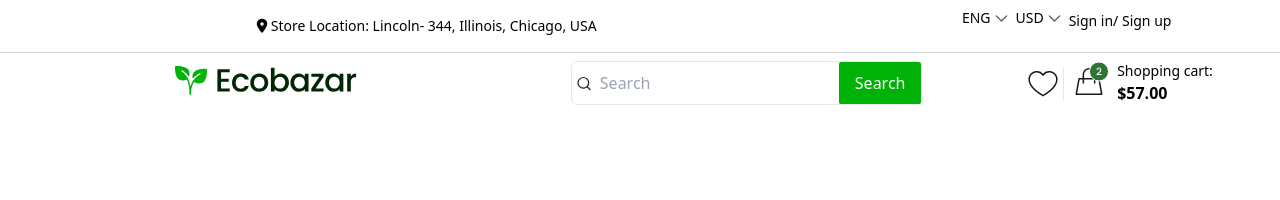
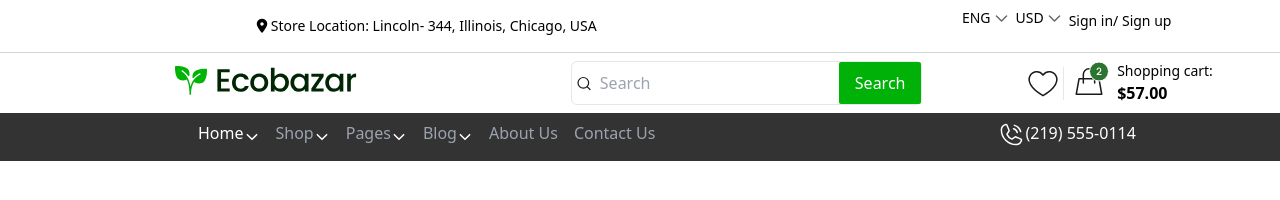
Before and after one commit to jennilore/Ecobazar_TTA, a plain HTML site: page index.html in a window 1280 px wide. Drawn offline with nearby package versions, Linux system fonts and the light colour scheme.

Commit message:
done with thelast part of the nav bar

```diff
--- a/index.html
+++ b/index.html
@@ -83,6 +83,64 @@
                 </div>
             </div>
         </div>
+        <div class="flex lg:flex-row flex-col bg-black-main text-gray-400">
+            <div class="lg:w-8/12 w-full py-2">
+                <ul class="flex justify-center gap-4 font-thin lg:flex-row ">
+                    <li>
+                        <a href="#" class="flex text-white">
+                            <span>Home</span>
+                            <svg class="my-2" width="16" height="16" viewBox="0 0 16 16" fill="none" xmlns="http://www.w3.org/2000/svg">
+                                <path d="M3.33335 5.66675L8.00002 10.3334L12.6667 5.66675" stroke="white" stroke-width="1.5" stroke-linecap="round" stroke-linejoin="round"/>
+                            </svg>
+                        </a>
+                    </li>
+                    <li>
+                        <a href="#" class="flex">
+                            <span>Shop</span>
+                            <svg class="my-2" width="16" height="16" viewBox="0 0 16 16" fill="none" xmlns="http://www.w3.org/2000/svg">
+                                <path d="M3.33335 5.66675L8.00002 10.3334L12.6667 5.66675" stroke="white" stroke-width="1.5" stroke-linecap="round" stroke-linejoin="round"/>
+                            </svg>
+                        </a>
+                    </li>
+                    <li>
+                        <a href="#" class="flex">
+                            <span>Pages</span>
+                            <svg class="my-2" width="16" height="16" viewBox="0 0 16 16" fill="none" xmlns="http://www.w3.org/2000/svg">
+                                <path d="M3.33335 5.66675L8.00002 10.3334L12.6667 5.66675" stroke="white" stroke-width="1.5" stroke-linecap="round" stroke-linejoin="round"/>
+                            </svg>
+                        </a>
+                    </li>
+                    <li>
+                        <a href="#" class="flex">
+                            <span>Blog</span>
+                            <svg class="my-2" width="16" height="16" viewBox="0 0 16 16" fill="none" xmlns="http://www.w3.org/2000/svg">
+                                <path d="M3.33335 5.66675L8.00002 10.3334L12.6667 5.66675" stroke="white" stroke-width="1.5" stroke-linecap="round" stroke-linejoin="round"/>
+                            </svg>
+                        </a>
+                    </li>
+                    <li>
+                        <a href="#" class="flex">
+                            <span>About Us</span>
+                        </a>
+                    </li>
+                    <li>
+                        <a href="#" class="flex">
+                            <span>Contact Us</span>
+                        </a>
+                    </li>
+                </ul>
+            </div>
+            <div class="lg:w-4/12 w-full flex justify-center py-2">
+                <svg width="28" height="28" viewBox="0 0 28 28" fill="none" xmlns="http://www.w3.org/2000/svg">
+                    <path d="M17.436 4.375C18.9193 4.77396 20.2718 5.55567 21.358 6.64184C22.4442 7.72801 23.2259 9.08051 23.6249 10.5639" stroke="white" stroke-width="1.5" stroke-linecap="round" stroke-linejoin="round"/>
+                    <path d="M16.5306 7.75684C17.4205 7.99622 18.2318 8.46518 18.8833 9.11675C19.5349 9.76832 20.0039 10.5796 20.2433 11.4695" stroke="white" stroke-width="1.5" stroke-linecap="round" stroke-linejoin="round"/>
+                    <path d="M10.115 13.6517C11.0224 15.5074 12.5263 17.0048 14.3859 17.9042C14.522 17.9687 14.6727 17.9965 14.8229 17.985C14.9731 17.9735 15.1178 17.923 15.2425 17.8385L17.9812 16.0133C18.1022 15.9325 18.2414 15.8832 18.3862 15.8697C18.5311 15.8563 18.677 15.8792 18.8107 15.9363L23.9339 18.1325C24.1079 18.2065 24.2532 18.3349 24.3479 18.4986C24.4426 18.6622 24.4815 18.8522 24.4589 19.0399C24.2967 20.3069 23.6784 21.4713 22.7196 22.3153C21.7608 23.1592 20.5273 23.6248 19.25 23.6249C15.3049 23.6249 11.5214 22.0577 8.73179 19.2681C5.94218 16.4785 4.375 12.695 4.375 8.74992C4.37512 7.47271 4.84074 6.23933 5.68471 5.28069C6.52867 4.32206 7.6931 3.70389 8.96 3.54192C9.14771 3.51928 9.33769 3.55824 9.50134 3.65293C9.66499 3.74761 9.79345 3.8929 9.86738 4.06692L12.0654 9.19442C12.1219 9.32691 12.1449 9.4713 12.1322 9.61478C12.1195 9.75826 12.0716 9.89639 11.9928 10.0169L10.1728 12.7977C10.0901 12.9229 10.0414 13.0674 10.0313 13.2171C10.0212 13.3667 10.05 13.5165 10.115 13.6517V13.6517Z" stroke="white" stroke-width="1.5" stroke-linecap="round" stroke-linejoin="round"/>
+                </svg>
+                <span class="text-white">
+                    (219) 555-0114
+                </span>
+            </div>
+        </div>
     </header>
 
 
--- a/style.css
+++ b/style.css
@@ -6,3 +6,7 @@ body{
 .bg-main{
    background-color: #00B207
 }
+
+.bg-black-main{
+    background-color: #333333;
+}
```
